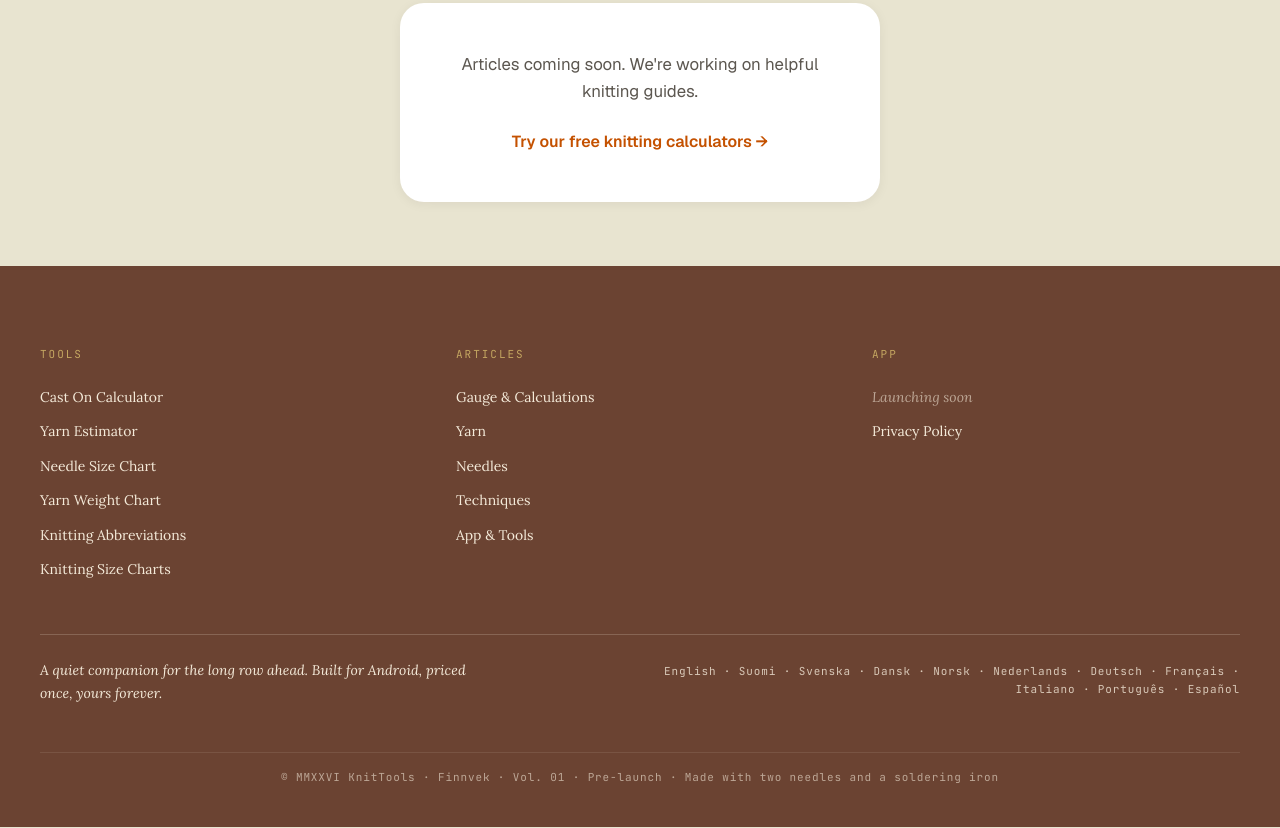
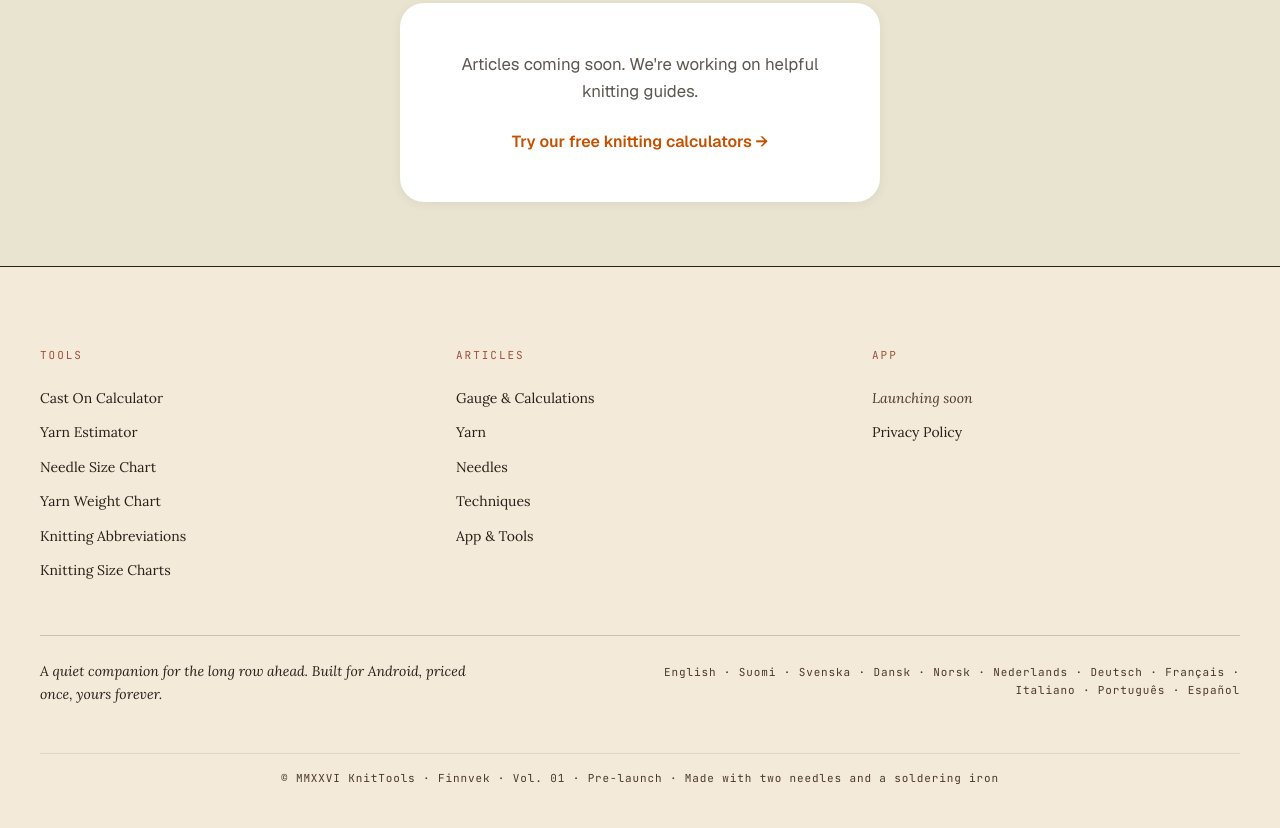
Before and after one commit to Insaner1980/KnitTools-website, an Astro site: page /articles in a window 1280 px wide. Shown: the part 421-1249 px from the top of the page. Built offline with nearby package versions, Linux system fonts and the light colour scheme; Astro itself is replaced by a stand-in of ours.

Commit message:
Poista värinauhat — kaikki sivu paper-taustalle, värit vain aksentteina
- Marquee: terracotta-nauha → paper, ink-teksti, terracotta-pisteet
- NineTools: walnut-nauha → paper, kortit paper-2, eyebrow/italic
  terracotta, chipit paper-taustalla
- TrustSection: sage-nauha → paper, eyebrow sage, italic sage
- Footer: walnut-nauha → paper, h4 terracotta, linkit ink → hover
  terracotta, kielet/copyright ink-soft

Co-Authored-By: Claude Opus 4.7 (1M context) <noreply@anthropic.com>

```diff
--- a/src/components/Footer.astro
+++ b/src/components/Footer.astro
@@ -70,9 +70,10 @@ const languages = [
 
 <style>
   .footer-editorial {
-    background: var(--walnut);
-    color: var(--paper);
+    background: var(--paper);
+    color: var(--ink);
     padding: 80px 40px 40px;
+    border-top: 1px solid var(--ink);
   }
   .inner {
     max-width: 1280px;
@@ -89,7 +90,7 @@ const languages = [
     font-size: 11px;
     letter-spacing: 0.18em;
     text-transform: uppercase;
-    color: var(--wheat);
+    color: var(--terracotta);
     margin: 0 0 16px;
     font-weight: 400;
   }
@@ -104,15 +105,15 @@ const languages = [
     font-size: 14px;
   }
   ul li a {
-    color: var(--paper);
+    color: var(--ink);
     text-decoration: none;
     transition: color 0.15s ease;
   }
-  ul li a:hover { color: var(--wheat); }
-  .muted { color: rgba(244, 234, 217, 0.6); font-style: italic; }
+  ul li a:hover { color: var(--terracotta); }
+  .muted { color: var(--ink-soft); font-style: italic; }
 
   .bottom-bar {
-    border-top: 1px solid rgba(244, 234, 217, 0.2);
+    border-top: 1px solid rgba(42, 30, 23, 0.2);
     padding: 24px 0;
     display: grid;
     grid-template-columns: 1fr 1fr;
@@ -123,7 +124,7 @@ const languages = [
     font-family: var(--body-ed);
     font-style: italic;
     font-size: 14px;
-    color: var(--paper);
+    color: var(--ink);
     margin: 0;
     max-width: 440px;
   }
@@ -131,7 +132,7 @@ const languages = [
     font-family: var(--mono);
     font-size: 11px;
     letter-spacing: 0.08em;
-    color: rgba(244, 234, 217, 0.8);
+    color: var(--ink-soft);
     margin: 0;
     text-align: right;
   }
@@ -141,10 +142,10 @@ const languages = [
     font-size: 11px;
     letter-spacing: 0.08em;
     text-align: center;
-    color: rgba(244, 234, 217, 0.6);
+    color: var(--ink-soft);
     margin: 24px 0 0;
     padding-top: 16px;
-    border-top: 1px solid rgba(244, 234, 217, 0.1);
+    border-top: 1px solid rgba(42, 30, 23, 0.1);
   }
 
   @media (max-width: 767px) {
--- a/src/components/Marquee.astro
+++ b/src/components/Marquee.astro
@@ -27,7 +27,7 @@ const items = [
 
 <style>
   .marquee {
-    background: var(--terracotta);
+    background: var(--paper);
     border-top: 1px solid var(--ink);
     border-bottom: 1px solid var(--ink);
     padding: 22px 0;
@@ -41,7 +41,7 @@ const items = [
     font-size: 14px;
     letter-spacing: 0.18em;
     text-transform: uppercase;
-    color: var(--paper);
+    color: var(--ink);
   }
   .marquee-track span {
     display: inline-flex;
@@ -50,7 +50,7 @@ const items = [
   }
   .marquee-track .dot {
     padding: 0 0 0 14px;
-    color: var(--wheat);
+    color: var(--terracotta);
   }
   @keyframes scroll {
     from { transform: translateX(0); }
```
Also changed, not shown: src/components/NineTools.astro (+9 -8 lines), src/components/TrustSection.astro (+7 -7 lines).
